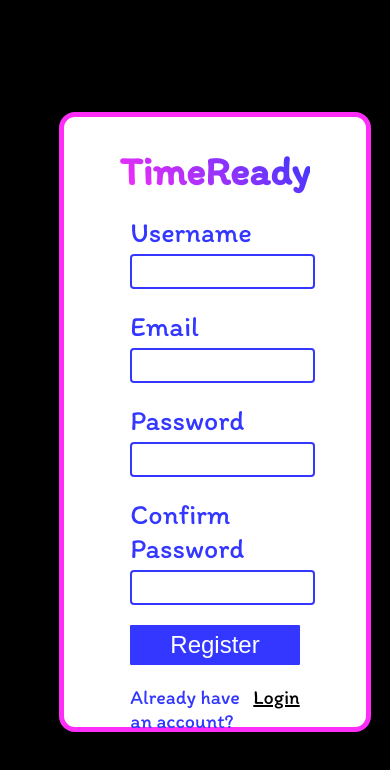
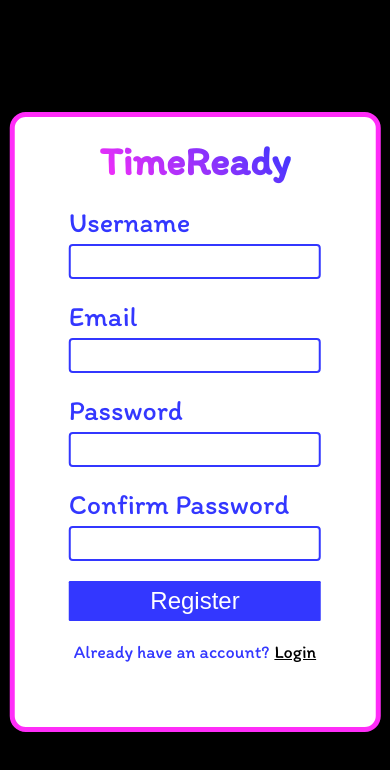
Before and after one commit to Matheus-Rodrigues-Araujo/task-manager, an Angular app: page /register in a window 390 px wide. Shown: the top 770 px of the page. Built offline with nearby package versions, Linux system fonts and the light colour scheme.

Commit message:
login and register styles updated: Responsiveness bug has been fixed

```diff
--- a/src/app/components/dashboard/activities/activities.component.scss
+++ b/src/app/components/dashboard/activities/activities.component.scss
@@ -95,6 +95,7 @@
       .goals-container,
       .tasks-container {
         padding: 10px;
+        // width: 95%;
       }
     }
   }
--- a/src/app/components/forms/login/login.component.scss
+++ b/src/app/components/forms/login/login.component.scss
@@ -14,14 +14,13 @@ form {
   width: 500px;
   display: flex;
   flex-direction: column;
-  padding: 30px;
-  margin-inline: 20px;
   gap: 20px;
   align-items: center;
   border-radius: 4rem;
   border: 5px solid var(--pink);
 
   .form-brand{
+    padding-top: 20px;
     .brand {
       text-align: center;
       background: linear-gradient(45deg, var(--pink), var(--primary));
@@ -77,10 +76,14 @@ form {
 
     &:last-child {
       display: flex;
-
+      justify-content: center;
       p,
       a {
-        font-size: 5rem;
+        font-size: 4.5rem;
+
+        @media screen and (max-width:380px){
+          &{font-size: 4rem}
+        }
       }
 
       p {
@@ -89,6 +92,7 @@ form {
       a {
         color: black;
       }
+
     }
   }
 }
@@ -96,6 +100,6 @@ form {
 
 @media screen and (max-width: 600px) {
   form{
-    width: 80%;
+    width: 95%;
   }
 }
--- a/src/app/components/forms/register/register.component.scss
+++ b/src/app/components/forms/register/register.component.scss
@@ -14,14 +14,13 @@ form {
   width: 500px;
   display: flex;
   flex-direction: column;
-  padding: 30px;
-  margin-inline: 20px;
   gap: 20px;
   align-items: center;
   border-radius: 4rem;
   border: 5px solid var(--pink);
 
   .form-brand {
+    padding-top: 20px;
     .brand {
       text-align: center;
       background: linear-gradient(45deg, var(--pink), var(--primary));
@@ -65,10 +64,15 @@ form {
 
     &:last-child {
       display: flex;
-
+      justify-content: center;
       p,
       a {
-        font-size: 5rem;
+        font-size: 4.5rem;
+        @media screen and (max-width: 380px) {
+          & {
+            font-size: 4rem;
+          }
+        }
       }
 
       p {
@@ -83,6 +87,6 @@ form {
 
 @media screen and (max-width: 600px) {
   form {
-    width: 80%;
+    width: 95%;
   }
 }
```
